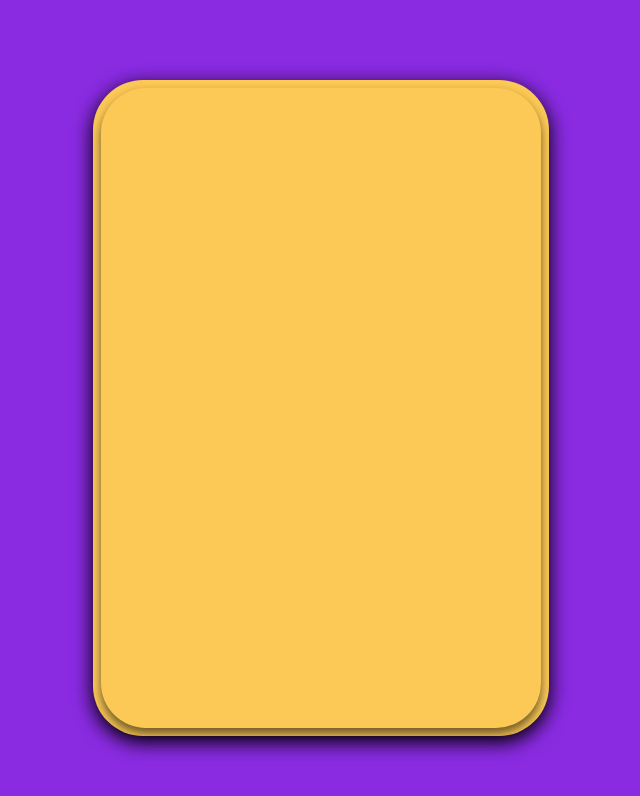
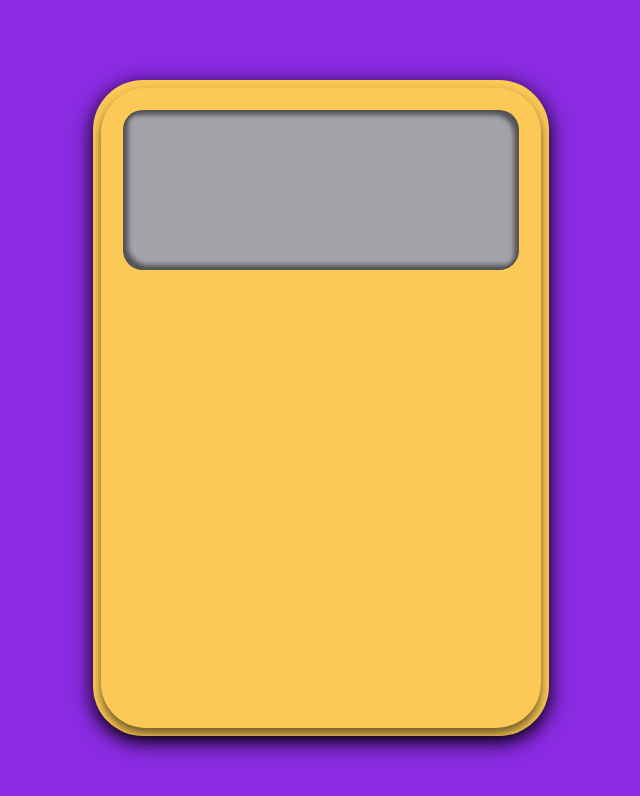
Before and after one commit to yashu483/calculator, a plain HTML site: page index.html in a window 1280 px wide. Shown: the whole page, without its empty margins (327-967 px from the left). Drawn offline with Linux system fonts and the light colour scheme.

Commit message:
style (display) : design display to show values

```diff
--- a/style.css
+++ b/style.css
@@ -38,4 +38,15 @@ body {
     background-color: #FCC956;
     border-radius: 45px;
     box-shadow: 0 6px 10px rgba(0, 0, 0, 0.5), 0 3px 10px rgba(0, 0, 0, 0.10);
+    /* justify-content: center; */
+    align-items: center;
 }
+
+.display {
+    height: 25%;
+    width: 90%;
+    margin-top: 5%;
+    background-color: #A4A3A9;
+    border-radius: 20px;
+    box-shadow: inset -5px 5px 5px rgba(0, 0, 0, 0.5), inset 5px -5px 5px rgba(0, 0, 0, 0.5)
+}
```
